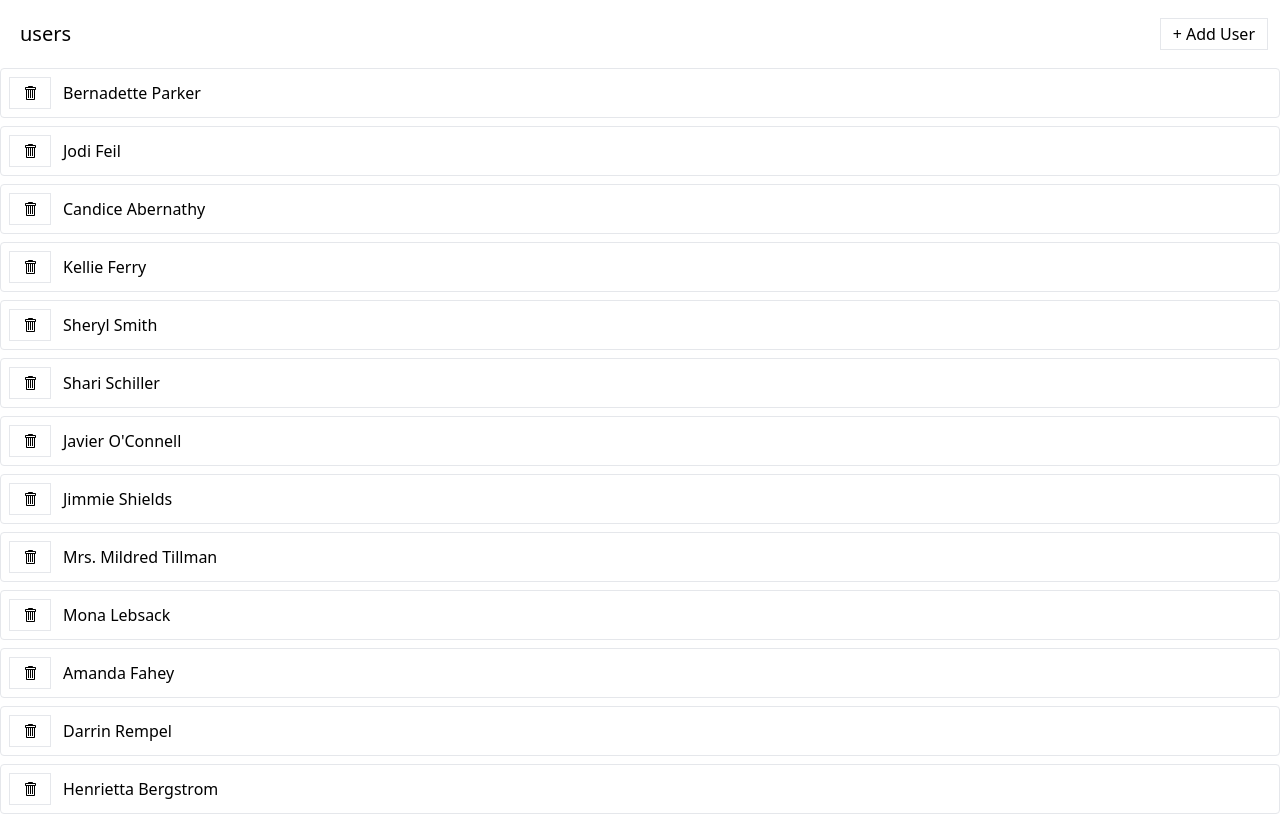
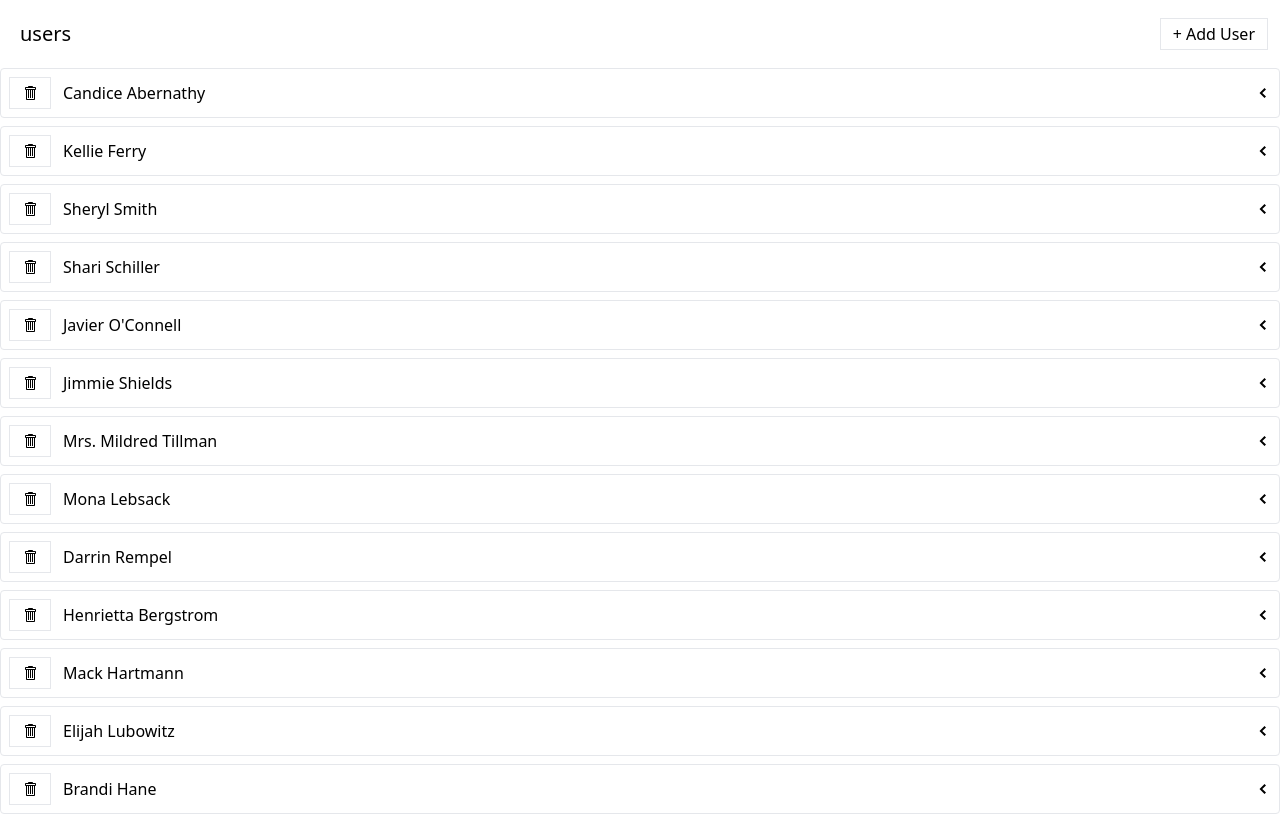
Before and after one commit to mother426/media-cms, a React (Create React App) app: page / in a window 1280 px wide. Shown: the top 815 px of the page. Built offline with nearby package versions, Linux system fonts and the light colour scheme; data requests are answered from the project's data file.

Commit message:
expanding panel

```diff
--- a/db.json
+++ b/db.json
@@ -1,13 +1,5 @@
 {
   "users": [
-    {
-      "name": "Bernadette Parker",
-      "id": 2
-    },
-    {
-      "name": "Jodi Feil",
-      "id": 3
-    },
     {
       "name": "Candice Abernathy",
       "id": 4
@@ -39,10 +31,6 @@
     {
       "name": "Mona Lebsack",
       "id": 11
-    },
-    {
-      "name": "Amanda Fahey",
-      "id": 12
     },
     {
       "name": "Darrin Rempel",
--- /dev/null
+++ b/src/components/ExpandablePanel.js
@@ -0,0 +1,26 @@
+import { useState } from "react";
+import { GoChevronDown, GoChevronLeft } from "react-icons/go";
+
+function ExpandablePanel({ header, children }) {
+  const [expanded, setExpanded] = useState(false);
+
+  const handleClick = () => {
+    setExpanded(!expanded);
+  };
+
+  return (
+    <div className="mb-2 border rounded">
+      <div className="flex p-2 justify-between items-center">
+        <div className="flex flex-row items-center justify-between">
+          {header}
+        </div>
+        <div onClick={handleClick} className="cursor-pointer">
+          {expanded ? <GoChevronDown /> : <GoChevronLeft />}
+        </div>
+      </div>
+      {expanded && <div className="p-2 border-t">{children}</div>}
+    </div>
+  );
+}
+
+export default ExpandablePanel;
--- a/src/components/UserItem.js
+++ b/src/components/UserItem.js
@@ -2,27 +2,26 @@
 import Button from "./Button";
 import { removeUser } from "../store";
 import { useThunk } from "../hooks/useThunk";
+import ExpandablePanel from "./ExpandablePanel";
 
 function UserItem({ user }) {
   const [doRemoveUser, isLoading, error] = useThunk(removeUser);
 
   const handleClick = () => {
     doRemoveUser(user);
-  }
+  };
 
-  return (
-    <div className="mb-2 border rounded">
-      <div className="flex p-2 justify-between items-center cursor-pointer">
-        <div className="flex flex-row items-center justify-between">
-          <Button className="mr-3" loading={isLoading} onClick={handleClick}>
-            <GoTrashcan />
-          </Button>
-          {error && <div>Error deleting user.</div>}
-          {user.name}
-        </div>
-      </div>
-    </div>
+  const header = (
+    <>
+      <Button className="mr-3" loading={isLoading} onClick={handleClick}>
+        <GoTrashcan />
+      </Button>
+      {error && <div>Error deleting user.</div>}
+      {user.name}
+    </>
   );
+
+  return <ExpandablePanel header={header}>content </ExpandablePanel>;
 }
 
 export default UserItem;
```
